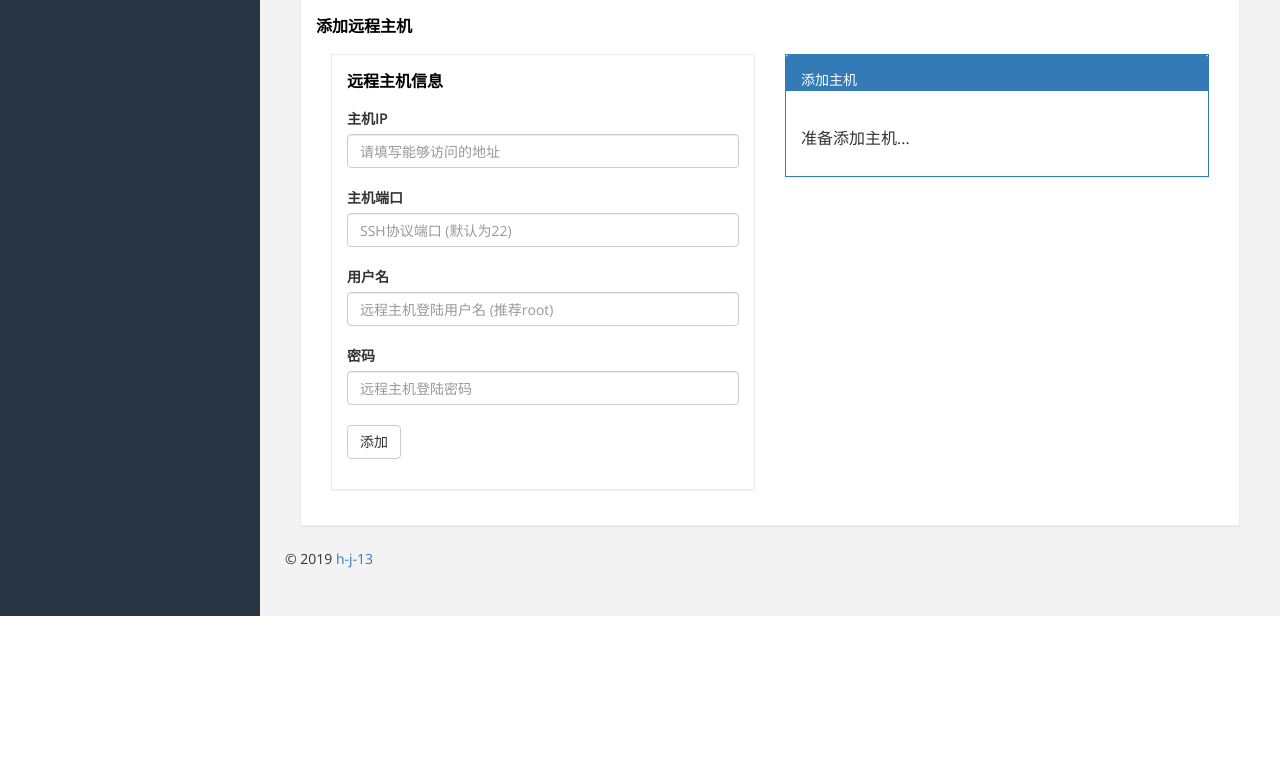
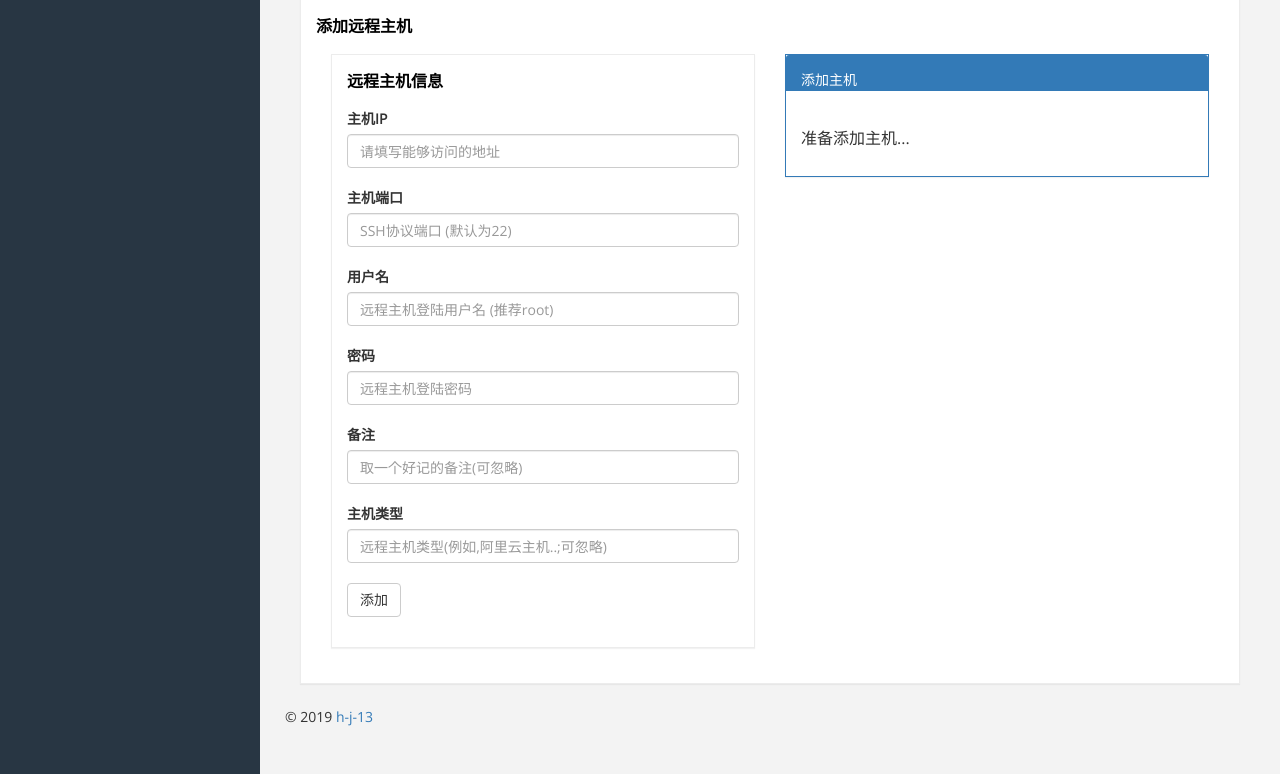
Before and after one commit to Watch-Dogs-HIT/Watch_Dogs-Server, a Python web app: template templates/host.html in a window 1280 px wide; the page is wider, and only the part inside the window is pictured. Shown: the part 975-1749 px from the top of that part. Before the commit the page ends 1591 px from the top of that part, so only its background shows below. Run offline with Jinja, Linux system fonts and the light colour scheme; the template is opened without the code that fills it, so the values that code supplies are empty.

Commit message:
update : fin delete host func &　init add host func

```diff
--- a/Data/data.py
+++ b/Data/data.py
@@ -201,6 +201,11 @@ class Data(object):
         else:
             raise gen.Return({"error": "no host"})
 
+    @gen.coroutine
+    def delete_host(self, user_id, host_id):
+        """删除用户与主机的关联"""
+        yield self.db.query_one(SQL.delete_user_host_relation(user_id, host_id))
+
     # Process
 
     @gen.coroutine
--- a/handlers/host.py
+++ b/handlers/host.py
@@ -43,10 +43,12 @@ class HostInfoHandler(BaseHandler):
 
     @gen.coroutine
     @tornado.web.authenticated
-    def put(self, process_id):
+    def put(self, host_id):
         """更新主机信息"""
+        # todo : 需要这个功能吗?
 
     @gen.coroutine
     @tornado.web.authenticated
-    def delete(self, process_id):
+    def delete(self, host_id):
         """删除主机"""
+        yield self.data.delete_host(self.uid, host_id)
--- a/templates/host.html
+++ b/templates/host.html
@@ -90,7 +90,7 @@
                                 </ul>
                             </div>
                             &nbsp;
-                            <a href="" class="btn btn-danger" id="delete_host_btn">删除主机</a>
+                            <a href="#" class="btn btn-danger" id="delete_host_btn">删除主机</a>
                         </div>
                         <div class="panel-body">
                             <div class="row">
@@ -238,6 +238,13 @@
                                             <br/>
                                             <label for="host_password">密码</label>
                                             <input id="host_password" class="form-control" placeholder="远程主机登陆密码">
+                                            <br/>
+                                            <label for="host_comment">备注</label>
+                                            <input id="host_comment" class="form-control" placeholder="取一个好记的备注(可忽略)">
+                                            <br/>
+                                            <label for="host_type">主机类型</label>
+                                            <input id="host_type" class="form-control"
+                                                   placeholder="远程主机类型(例如,阿里云主机..;可忽略)">
                                             <br/>
                                             <button id="add_host_btn" type="submit" class="btn btn-default">添加</button>
                                         </div>
@@ -515,12 +522,47 @@
         });
     }
 
-
     // 选择主机id
     $("#host_select_id").click(function (event) {
         current_host_id = event.target.innerHTML.split(" : ")[0].split("#")[1];
-        alert(host_id);
-        // show_host_data(host_id);
+    });
+
+    // 添加主机
+    $("#add_host_btn").click(function () {
+        let request_data = {
+            host_ip: $("#host_ip").val(),
+            host_port: $("#host_port").val(),
+            host_user: $("#host_user").val(),
+            host_password: $("#host_password").val(),
+            host_comment: $("#host_comment").val(),
+            host_type: $("#host_type").val()
+        };
+        // 添加主机提示信息
+        let add_host_log_text = $("#add_host_info");
+        if (request_data.host_ip != "" && request_data.host_port != "" && request_data.host_user != "") {
+            console.log(request_data);
+            add_host_log_text.append("<br />准备向服务器发送添加主机请求...");
+        }
+
+    });
+
+    // 删除
+    $("#delete_host_btn").click(function () {
+        console.log(current_host_id);
+        $.ajax({
+            type: 'delete',
+            async: true,
+            url: "/host/" + current_host_id,
+            data: "",
+            contentType: "application/json; charset=utf-8",
+            dataType: "json",
+            success: function (res) {
+                alert("删除成功");
+            },
+            error: function (msg) {
+                alert("请求超时,请检查后台服务器状态" + msg);
+            }
+        });
     });
 
     // 登出
```
Also changed, not shown: models/SQL_generate.py (+8 -1 lines).
